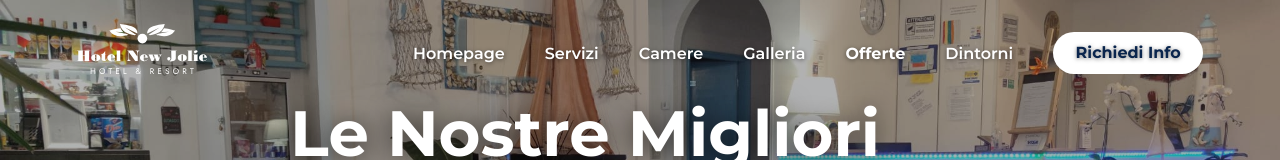
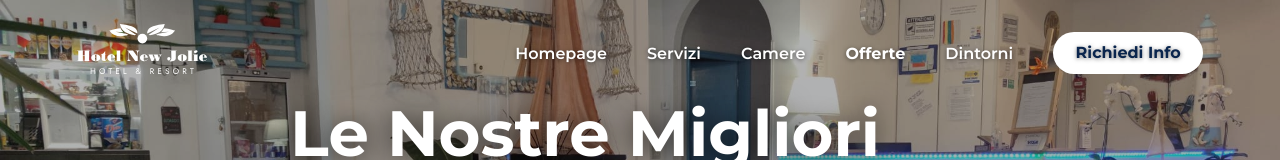
Before and after one commit to giancarlodumitrachedev/hotelnewjolie, a plain HTML site: page offerte.html in a window 1280 px wide. Shown: the top 160 px of the page. Drawn offline with Linux system fonts and the light colour scheme.

Commit message:
Update offerte.html

```diff
--- a/offerte.html
+++ b/offerte.html
@@ -20,7 +20,6 @@
                 <li class="nav-item"><a href="index.html" class="nav-link">Homepage</a></li>
                 <li class="nav-item"><a href="index.html#services" class="nav-link">Servizi</a></li>
                 <li class="nav-item"><a href="camere.html" class="nav-link">Camere</a></li>
-                <li class="nav-item"><a href="galleria.html" class="nav-link">Galleria</a></li>
                 <li class="nav-item"><a href="offerte.html" class="nav-link active">Offerte</a></li>
                 <li class="nav-item"><a href="dintorni.html" class="nav-link">Dintorni</a></li>
                 <li class="nav-item"><a href="index.html#contact" class="nav-link contact-button">Richiedi Info</a></li>
```
